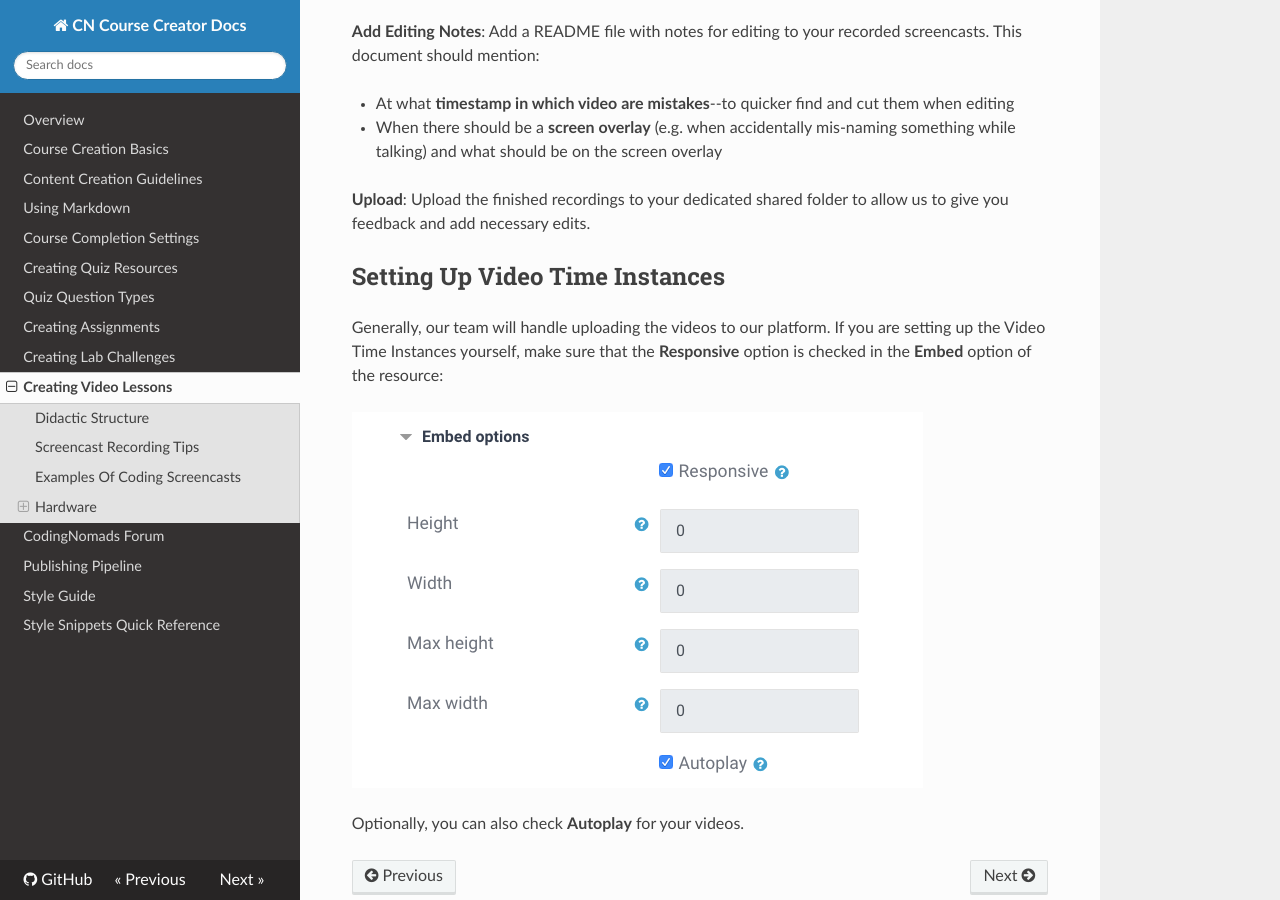
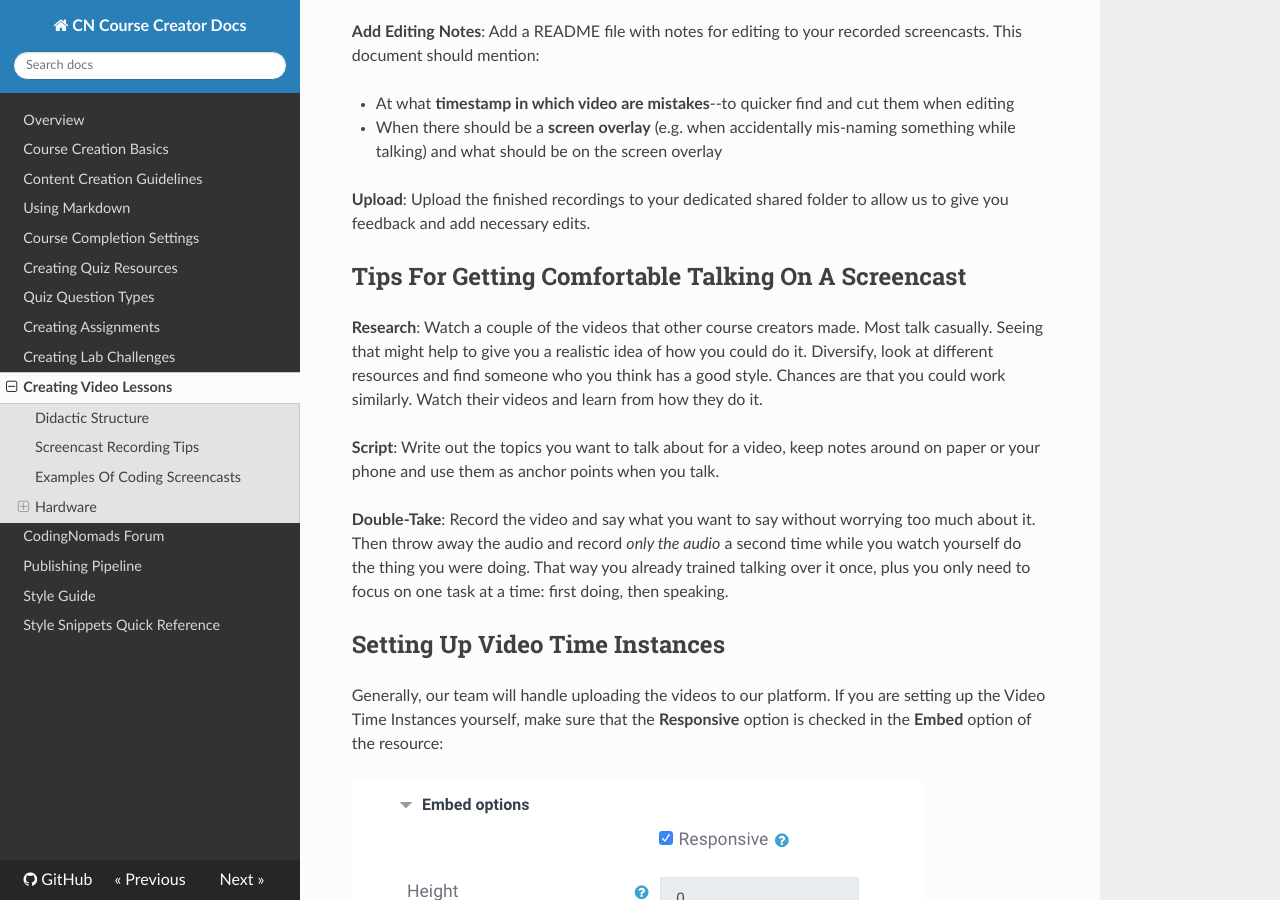
Before and after one commit to iansedano/creator-docs, an MkDocs documentation site: the page built from docs/08-creating-videos.md, in a window 1280 px wide and 900 px high, scrolled down 10336 px. Built offline with MkDocs 1.6.1, drawn with Linux system fonts in a browser that asks for light colours; nearby versions of some CDN libraries.

Commit message:
Add tips for getting comfortable talking

```diff
--- a/docs/08-creating-videos.md
+++ b/docs/08-creating-videos.md
@@ -240,6 +240,15 @@ Below are a selection of tips and tricks to keep in mind to amp up your video cr
 
 **Upload**: Upload the finished recordings to your dedicated shared folder to allow us to give you feedback and add necessary edits.
 
+## Tips For Getting Comfortable Talking On A Screencast
+
+**Research**: Watch a couple of the videos that other course creators made. Most talk casually. Seeing that might help to give you a realistic idea of how you could do it. Diversify, look at different resources and find someone who you think has a good style. Chances are that you could work similarly. Watch their videos and learn from how they do it.
+
+**Script**: Write out the topics you want to talk about for a video, keep notes around on paper or your phone and use them as anchor points when you talk.
+
+**Double-Take**: Record the video and say what you want to say without worrying too much about it. Then throw away the audio and record _only the audio_ a second time while you watch yourself do the thing you were doing. That way you already trained talking over it once, plus you only need to focus on one task at a time: first doing, then speaking.
+
+
 ## Setting Up Video Time Instances
 
 Generally, our team will handle uploading the videos to our platform. If you are setting up the Video Time Instances yourself, make sure that the **Responsive** option is checked in the **Embed** option of the resource:
```
